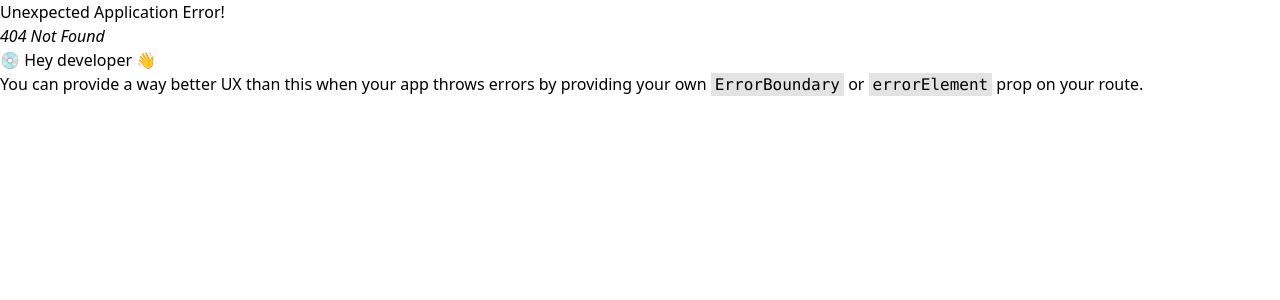
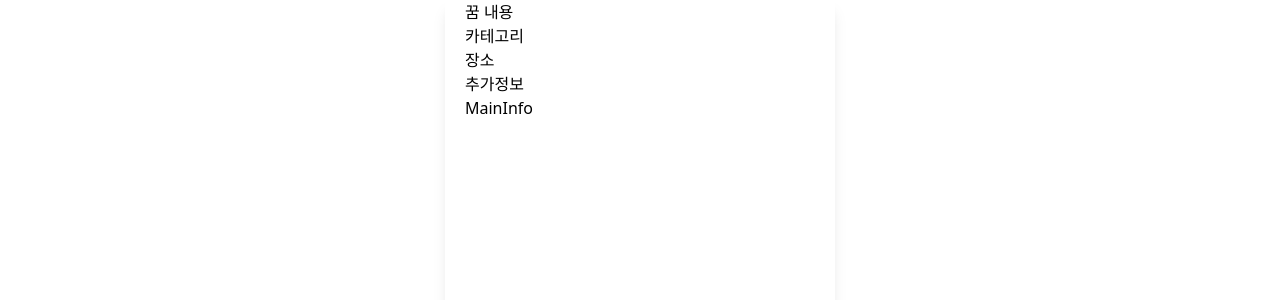
Before and after one commit to ggumms/ggumtle, a React (Vite) app in the folder frontend/: page /bucket/write/main in a window 1280 px wide. Before the commit this address had no page. Shown: the top 300 px of the page. Built offline with nearby package versions, Linux system fonts and the light colour scheme.

Commit message:
[FE] Feat #8: MultiPageLayout을 이용하여 화면 전환 로직 구현
- Router 내에서 관련 정보를 관리할 수 있도록 Outlet 활용 및 router.ts 파일 내에서 데이터 관리

```diff
--- /dev/null
+++ b/frontend/src/components/NavigationHeader.tsx
@@ -0,0 +1,23 @@
+import React from 'react'
+import { NavLink } from 'react-router-dom'
+import { MultiPageHeaderInfo } from '../types/router'
+
+interface NavigationHeaderProps {
+	headerData: MultiPageHeaderInfo[]
+}
+
+const NavigationHeader = ({ headerData }: NavigationHeaderProps) => {
+	return (
+		<ul>
+			{headerData.map((headerItem, index) => {
+				return (
+					<li key={`hedaer-${index}`}>
+						<NavLink to={headerItem.path}>{headerItem.name}</NavLink>
+					</li>
+				)
+			})}
+		</ul>
+	)
+}
+
+export default NavigationHeader
--- /dev/null
+++ b/frontend/src/components/layout/MutiPageLayout/MultiPageLayout.tsx
@@ -0,0 +1,18 @@
+import React from 'react'
+import { Outlet } from 'react-router-dom'
+import NavigationHeader from '../../NavigationHeader'
+import { MultiPageHeaderInfo } from '../../../types/router'
+
+interface MultiPageLayoutProps {
+	headerData: MultiPageHeaderInfo[]
+}
+const MultiPageLayout = ({ headerData }: MultiPageLayoutProps) => {
+	return (
+		<div>
+			<NavigationHeader headerData={headerData} />
+			<Outlet />
+		</div>
+	)
+}
+
+export default MultiPageLayout
--- /dev/null
+++ b/frontend/src/hooks/useRouter.ts
@@ -0,0 +1,11 @@
+import { useNavigate } from 'react-router-dom'
+
+export const useRouter = () => {
+	const router = useNavigate()
+
+	return {
+		currentPath: window.location.pathname,
+		routeTo: (path: string) => router(path),
+		goBack: () => router(-1),
+	}
+}
--- a/frontend/src/pages/Bucket/AddBucket.tsx
+++ /dev/null
@@ -1,7 +0,0 @@
-import React from 'react'
-
-const AddBucket = () => {
-	return <div className="text-orange-500">This is Add Bucket Page</div>
-}
-
-export default AddBucket
--- /dev/null
+++ b/frontend/src/pages/Bucket/AddBucket/AdditionalInfo.tsx
@@ -0,0 +1,7 @@
+import React from 'react'
+
+const AdditionalInfo = () => {
+	return <div>AdditionalInfo</div>
+}
+
+export default AdditionalInfo
--- /dev/null
+++ b/frontend/src/pages/Bucket/AddBucket/CategoryInfo.tsx
@@ -0,0 +1,7 @@
+import React from 'react'
+
+const CategoryInfo = () => {
+	return <div>CategoryInfo</div>
+}
+
+export default CategoryInfo
--- /dev/null
+++ b/frontend/src/pages/Bucket/AddBucket/MainInfo.tsx
@@ -0,0 +1,7 @@
+import React from 'react'
+
+const MainInfo = () => {
+	return <div>MainInfo</div>
+}
+
+export default MainInfo
--- /dev/null
+++ b/frontend/src/pages/Bucket/AddBucket/PlaceInfo.tsx
@@ -0,0 +1,7 @@
+import React from 'react'
+
+const PlaceInfo = () => {
+	return <div>PlaceInfo</div>
+}
+
+export default PlaceInfo
--- /dev/null
+++ b/frontend/src/pages/Bucket/AddBucket/index.tsx
@@ -0,0 +1,9 @@
+import React from 'react'
+import MultiPageLayout from '../../../components/layout/MutiPageLayout/MultiPageLayout'
+import { addBucketHeaderList } from '../../../router'
+
+const AddBucket = () => {
+	return <MultiPageLayout headerData={addBucketHeaderList} />
+}
+
+export default AddBucket
--- a/frontend/src/router.tsx
+++ b/frontend/src/router.tsx
@@ -11,7 +11,12 @@ import ReviewSearch from './pages/Search/components/ReviewSearch'
 import UserPage from './pages/UserPage/UserPage'
 import BucketDetail from './pages/Bucket/BucketDetail'
 import AddBucket from './pages/Bucket/AddBucket'
+import MainInfo from './pages/Bucket/AddBucket/MainInfo'
 import DefaultLayout from './components/layout/DefaultLayout'
+import CategoryInfo from './pages/Bucket/AddBucket/CategoryInfo'
+import PlaceInfo from './pages/Bucket/AddBucket/PlaceInfo'
+import AdditionalInfo from './pages/Bucket/AddBucket/AdditionalInfo'
+import { MultiPageHeaderInfo } from './types/router'
 
 const router = createBrowserRouter([
 	{
@@ -66,7 +71,23 @@ const router = createBrowserRouter([
 				<AddBucket />
 			</DefaultLayout>
 		),
+		children: [
+			{ path: 'main', element: <MainInfo /> },
+			{ path: 'category', element: <CategoryInfo /> },
+			{ path: 'place', element: <PlaceInfo /> },
+			{ path: 'additional', element: <AdditionalInfo /> },
+		],
 	},
 ])
 
+//  TODO : router 배열을 변수로 분리해서 router 배열을 이용해서 headerList 제공하도록 만들기
+// export const addBucketHeaderList = () => {
+// }
+export const addBucketHeaderList: MultiPageHeaderInfo[] = [
+	{ name: '꿈 내용', path: 'main' },
+	{ name: '카테고리', path: 'category' },
+	{ name: '장소', path: 'place' },
+	{ name: '추가정보', path: 'additional' },
+]
+
 export default router
--- /dev/null
+++ b/frontend/src/types/router.d.ts
@@ -0,0 +1,4 @@
+export interface MultiPageHeaderInfo {
+	name: string
+	path: string
+}
```
